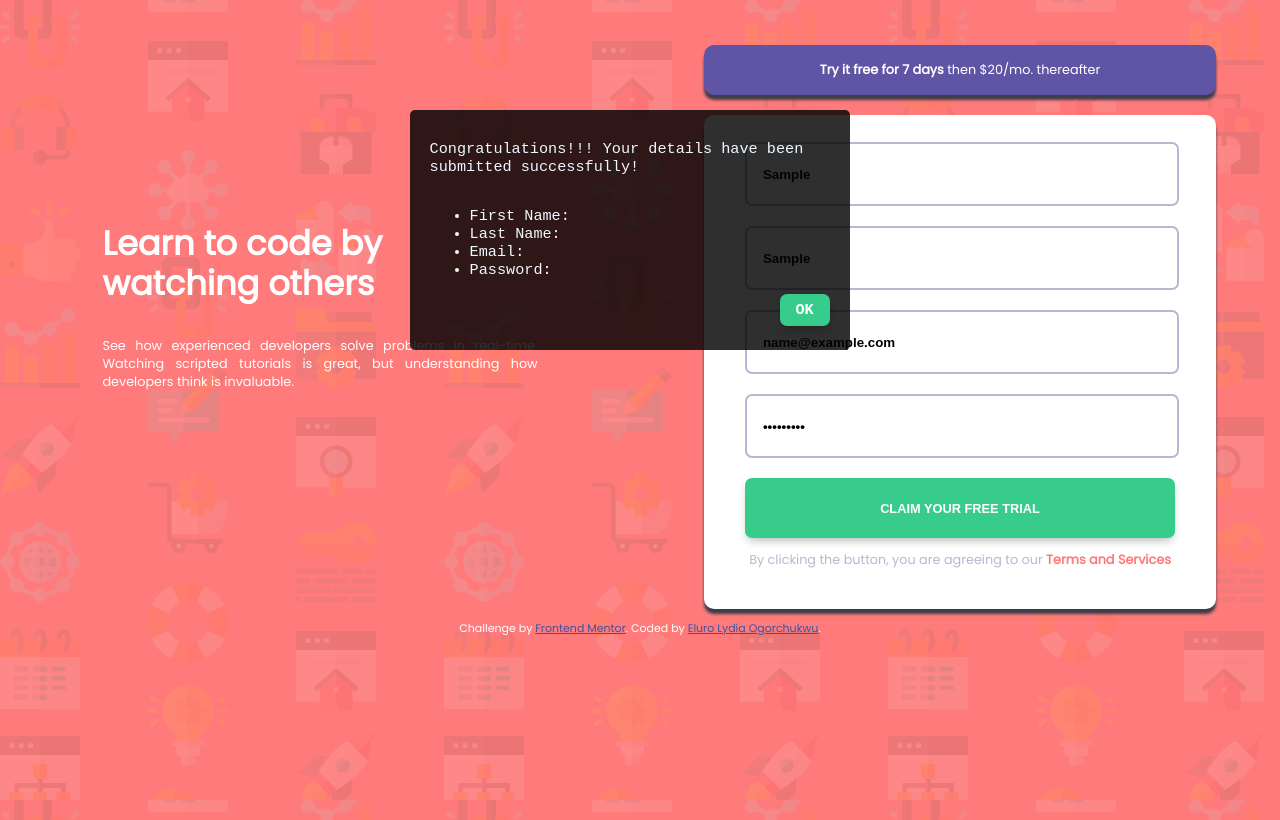
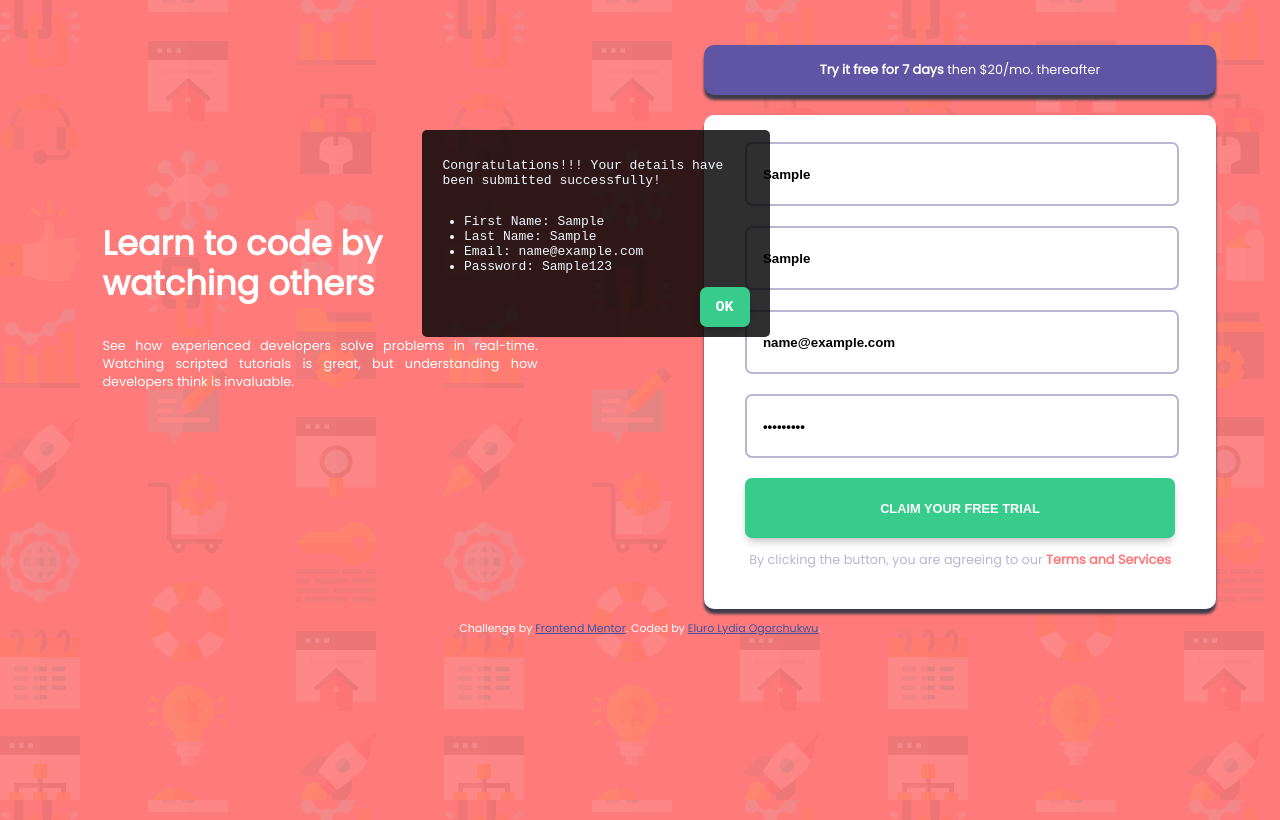
Before and after one commit to elurolydia/signUpFormWithJS, a plain HTML site: page index.html in a window 1280 px wide. Both pictures are taken after typing "Sample", "Sample", "name@example.com", "Sample123" into the empty fields and a click on the button "CLAIM YOUR FREE TRIAL". Drawn offline with Linux system fonts and the light colour scheme.

Commit message:
added new feature to congratulatory message

```diff
--- a/index.css
+++ b/index.css
@@ -35,23 +35,37 @@ header{
 }
 
 #popUpDiv{
+    box-sizing: content-box;
+    position: absolute;
+    width: 70%;
+    right: 10%;
+    left: 10%;
+    top: 130px;
     display: flex;
     flex-direction: column;
-    position: absolute;
-    height: 200px;
-    width: 80%;
-    max-width: 500px;
+    /* height: 180px; */
+    height: auto;
     background-color: rgba(3, 3, 3, 0.822);
-    /* color: rgb(248, 133, 152); */
     color: aliceblue;
-    padding: 15px 20px 25px 20px;
+    padding: 15px 20px 20px 20px;
     font-size: 0.79rem;
     font-family: monospace;
     border-radius: 5px;
     text-align: left;
     z-index: 10;
-    justify-self: center;
-    margin: 80px auto;
+    text-overflow: ellipsis;
+    /* white-space: nowrap; */
+    overflow: hidden;
+    overflow-x: auto;
+    /* justify-self: center; */
+}
+
+.congratulatoryInputValue{
+    visibility: visible;
+}
+
+ul{
+    padding-left: 7%;
 }
 
 #popUpButton{
@@ -71,8 +85,8 @@ header{
     background-color: hsl(248, 32%, 49%);
     color: white;
     text-align: center;
-    line-height: 25px;
-    height: 50px;
+    line-height: 20px;
+    height: 60px;
     width:50%;
     border-radius: 10px;
     padding: 15px 25% 15px 25%;
@@ -143,7 +157,7 @@ i{
     visibility: hidden;
 }
 
-span{
+.errorMsg{
     color: hsl(0, 100%, 74%) ;
     font-size: 0.8em;
     visibility: hidden;
@@ -191,9 +205,23 @@ footer{
 
 
 @media screen and (min-width: 650px){
+
     #popUpDiv{
-        margin: 80px auto;
+        position: absolute;
+        width: 60%;
+        right: 15%;
+        left: 15%;
+        top: 130px;
+        font-size: 0.95rem;
+        height: auto;
+        /* height: 200px; */
+        padding-bottom: 25px;
     }
+
+    #popUpButton{
+        height: 30px;
+    }
+
     #try{
         position: relative;
         margin-top: 35px;
@@ -223,10 +251,19 @@ footer{
     }
 
     #popUpDiv{
-        font-size: 0.95rem;
-        margin: 100px 32% 0px 32% ;
-        width: 400px;
+        position: absolute;
+        width: 24%;
+        right: 33%;
+        left: 33%;
+        top: 130px;
+        font-size: 1em;
+        /* height: 250px; */
+        height: auto;
+        padding-bottom: 10px;
+    }
 
+    #popUpButton{
+        height: 40px;
     }
 
     #container{
@@ -282,3 +319,11 @@ footer{
         bottom: 0vh;
     }
 }
+
+@media screen and (min-width: 1350px){
+    #popUpDiv{
+        /* height: 195px; */
+        height: auto;
+        padding-bottom: 10px;
+    }
+}
--- a/index.html
+++ b/index.html
@@ -19,10 +19,10 @@
   <div id="popUpDiv">
     <p>Congratulations!!! Your details have been submitted successfully!</p>
     <ul>
-      <li>First Name: <span></span></li>
-      <li>Last Name: <span></span></li>
-      <li>Email: <span></span></li>
-      <li>Password: <span></span></li>
+      <li>First Name: <span class="congratulatoryInputValue"></span></li>
+      <li>Last Name: <span class="congratulatoryInputValue"></span></li>
+      <li>Email: <span class="congratulatoryInputValue"></span></li>
+      <li>Password: <span class="congratulatoryInputValue"></span></li>
     </ul>
     <button id="popUpButton">OK</button>
   </div>
@@ -40,7 +40,7 @@
   <main>
     <div id="try"><strong> Try it free for 7 days</strong> then $20/mo. thereafter</div>
 
-    <form   name="myForm">
+    <form   name="myForm" id="myForm">
       <div class="input_parent">
           <div class="div4icons" id="firstBox">
               <input name="FirstName" type="text" id="first_Name" placeholder="First Name">
--- a/index.js
+++ b/index.js
@@ -5,129 +5,16 @@ let button = document.getElementById('#submitButton');
 button.addEventListener("click", validateForm);
 
 
+// function validateEmail(email){
+//     const patn =  /^(([^<>()\[\]\\.,;:\s@"]+(\.[^<>()\[\]\\.,;:\s@"]+)*)|(".+"))@((\[[0-9]{1,3}\.[0-9]{1,3}\.[0-9]{1,3}\.[0-9]{1,3}\])|(([a-zA-Z\-0-9]+\.)+[a-zA-Z]{2,}))$/;
+//     if (!patn.test(email)){
+//         console.log("invalid email");
 
-
-
-
-
-
-
-
-// function validateForm(e){
-//     e.preventDefault();
-
-//     let divBox1 = document.getElementById('firstBox');
-//     let inputValue1 =document.myForm.FirstName.value;
-//     let inputBox1 = document.getElementById('first_Name');
-//     let errorIcon1 = document.getElementById('firstErrorIcon');
-//     let errorMessage1 = document.getElementById('errorMessage1');
-//     if (inputValue1 == ''){
-//         divBox1.style.border = 'hsl(0, 100%, 74%)  2px solid';
-//         errorIcon1.style.visibility = 'visible';
-//         errorMessage1.style.visibility = 'visible';
-//         inputBox1.placeholder = '';
-//     }else if(inputValue1 != ''){
-//         divBox1.style.border = 'hsl(246, 25%, 77%) 2px solid';
-//         errorIcon1.style.visibility = 'hidden';
-//         errorMessage1.style.visibility = 'hidden';
-//         inputBox1.placeholder = '';
+//     }else{
+//     // }else if(/^\w+([\.-]?\w+)*@\w+([\.-]?\w+)*(\.\w{2,3})+$/.test(inputValue3)){
+//         console.log("Valid email found!!!");
 //     }
-
-
-//     let divBox2 = document.getElementById('secondBox');
-//     let inputValue2 =document.myForm.LastName.value;
-//     let inputBox2 = document.getElementById('second_Name');
-//     let errorIcon2 = document.getElementById('secondErrorIcon');
-//     let errorMessage2 = document.getElementById('errorMessage2');
-//     if (inputValue2 == ''){
-//         divBox2.style.border = 'hsl(0, 100%, 74%)  2px solid';
-//         errorIcon2.style.visibility = 'visible';
-//         errorMessage2.style.visibility = 'visible';
-//         inputBox2.placeholder = '';
-//     }else if(inputValue2 != ''){
-//         divBox2.style.border = 'hsl(246, 25%, 77%) 2px solid';
-//         errorIcon2.style.visibility = 'hidden';
-//         errorMessage2.style.visibility = 'hidden';
-//         inputBox2.placeholder = '';
-//     }
-
-
-//     let divBox3 = document.getElementById('thirdBox');
-//     let inputValue3 =document.myForm.Email.value;
-//     let inputBox3 = document.getElementById('email_Address');
-//     let errorIcon3 = document.getElementById('thirdErrorIcon');
-//     let errorMessage3 = document.getElementById('errorMessage3');
-//     // let patn = [a-z0-9.%+-]+@[a-z0-9.-]+\.[a-z]{2,}$];
-//     let patn =  /^(([^<>()\[\]\\.,;:\s@"]+(\.[^<>()\[\]\\.,;:\s@"]+)*)|(".+"))@((\[[0-9]{1,3}\.[0-9]{1,3}\.[0-9]{1,3}\.[0-9]{1,3}\])|(([a-zA-Z\-0-9]+\.)+[a-zA-Z]{2,}))$/;
-
-//     if (!patn.test(inputValue3)){
-//         divBox3.style.border = 'hsl(0, 100%, 74%)  2px solid';
-//         errorIcon3.style.visibility = 'visible';
-//         errorMessage3.textContent = 'Looks like this is not an email';
-//         errorMessage3.style.visibility = 'visible';
-//         errorMessage3.style.fontSize = '0.7rem';
-//         // document.querySelectorAll('input')[2].style.color = "hsl(0, 100%, 74%)";
-//         document.querySelectorAll('input')[2].style.color = "black";
-//         inputBox3.placeholder = '';
-//         if(inputValue3 == ''){
-//             errorMessage3.textContent = 'Email cannot be empty';
-//         }
-
-//         }else{
-//             // }else if(/^\w+([\.-]?\w+)*@\w+([\.-]?\w+)*(\.\w{2,3})+$/.test(inputValue3)){
-//             divBox3.style.border = 'hsl(246, 25%, 77%) 2px solid';
-//             errorIcon3.style.visibility = 'hidden';
-//             errorMessage3.style.visibility = 'hidden';
-//             inputBox3.placeholder = '';
-//             // document.querySelectorAll('input')[2].style.color = "black";
-//             // document.querySelectorAll('input').style.backgroundColor = "black";
-//     }
-
-
-//     let divBox4 = document.getElementById('forthBox');
-//     let inputValue4 =document.myForm.Password.value;
-//     let inputBox4 = document.getElementById('password');
-//     let errorIcon4 = document.getElementById('forthErrorIcon');
-//     let errorMessage4 = document.getElementById('errorMessage4');
-//     if (inputValue4 == ''){
-//         divBox4.style.border = 'hsl(0, 100%, 74%)  2px solid';
-//         errorIcon4.style.visibility = 'visible';
-//         errorMessage4.style.visibility = 'visible';
-//         inputBox4.placeholder = '';
-//     }else if(inputValue4 != ''){
-//         divBox4.style.border = 'hsl(246, 25%, 77%) 2px solid';
-//         errorIcon4.style.visibility = 'hidden';
-//         errorMessage4.style.visibility = 'hidden';
-//         inputBox4.placeholder = '';
-//     }
-
-//     if (true){
-//         showCongratulatoryMessage();
-//     }else{
-//         return;
-//     }
-
-
 // }
-
-
-
-
-function validateEmail(email){
-    const patn =  /^(([^<>()\[\]\\.,;:\s@"]+(\.[^<>()\[\]\\.,;:\s@"]+)*)|(".+"))@((\[[0-9]{1,3}\.[0-9]{1,3}\.[0-9]{1,3}\.[0-9]{1,3}\])|(([a-zA-Z\-0-9]+\.)+[a-zA-Z]{2,}))$/;
-    if (!patn.test(email)){
-        console.log("invalid email");
-
-    }else{
-    // }else if(/^\w+([\.-]?\w+)*@\w+([\.-]?\w+)*(\.\w{2,3})+$/.test(inputValue3)){
-        console.log("Valid email found!!!");
-    }
-}
-
-
-function showCongratulatoryMessage () {
-popUp.style.display = 'flex';
-}
 
 
 let divBox = document.querySelectorAll('.div4icons');
@@ -135,7 +22,16 @@ let inputBox =document.querySelectorAll('input');
 let errorIcon = document.querySelectorAll('i');
 let errorMessage = document.querySelectorAll('.errorMsg');
 
+let congratulatoryInfo = document.querySelectorAll('.congratulatoryInputValue');
+let popButton = document.getElementById('popUpButton');
+let myForm = document.getElementById('myForm');
 
+popButton.addEventListener('click', popUpOut);
+function popUpOut(){
+    popUp.style.display = 'none';
+    myForm.reset();
+
+}
 
 function validateForm(e){
     e.preventDefault();
@@ -145,13 +41,13 @@ function validateForm(e){
             divBox[i].style.border = 'hsl(0, 100%, 74%)  2px solid';
             errorIcon[i].style.visibility = 'visible';
             errorMessage[i].style.visibility = 'visible';
-            inputBox[i].placeholder = '';
+            // inputBox[i].placeholder = '';
 
         }else if(inputBox[i].value !== ''){
             divBox[i].style.border = 'hsl(246, 25%, 77%) 2px solid';
             errorIcon[i].style.visibility = 'hidden';
             errorMessage[i].style.visibility = 'hidden';
-            inputBox[i].placeholder = '';
+            // inputBox[i].placeholder = '';
             if (i === 2) {
                 let patn =  /^(([^<>()\[\]\\.,;:\s@"]+(\.[^<>()\[\]\\.,;:\s@"]+)*)|(".+"))@((\[[0-9]{1,3}\.[0-9]{1,3}\.[0-9]{1,3}\.[0-9]{1,3}\])|(([a-zA-Z\-0-9]+\.)+[a-zA-Z]{2,}))$/;
                 if (!patn.test(inputBox[i].value)) {
@@ -160,17 +56,22 @@ function validateForm(e){
                 errorMessage[i].textContent = 'Looks like this is not an email';
                 errorMessage[i].style.visibility = 'visible';
                 errorMessage[i].style.fontSize = '0.7rem';
-                inputBox[2].style.color = "black";
-                inputBox[i].placeholder = '';
-
+                inputBox[i].style.color = "black";
+                // inputBox[i].placeholder = '';
+                }else if(inputBox[i].value === ''){
+                    errorMessage[i].style.visibility = 'visible';
                 }
             }
         }
+        congratulatoryInfo[i].textContent = inputBox[i].value;
+
         if (errorMessage[i].style.visibility === 'hidden' && errorIcon[2].style.visibility === 'hidden'){
             showCongratulatoryMessage();
         }
-
     }
+}
 
 
+function showCongratulatoryMessage () {
+    popUp.style.display = 'flex';
 }
```
